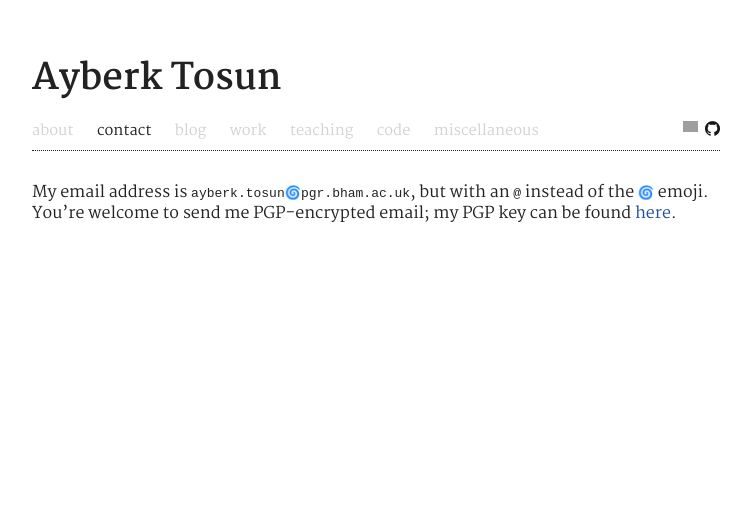
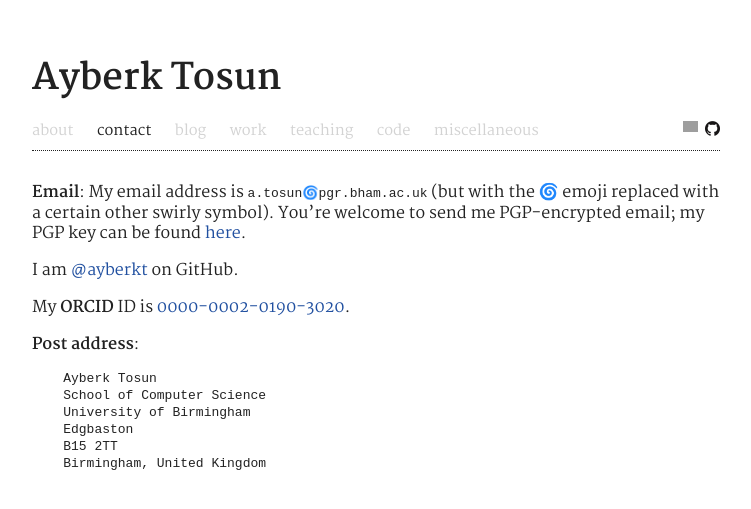
Before and after one commit to ayberkt/homepage, a Jekyll site: the page built from contact.md, in a window 1280 px wide. Shown: the top 509 px of the page, without its empty margins (264-1015 px from the left). Built offline with Jekyll 4.4.1, drawn with Linux system fonts in a browser that asks for light colours; grey boxes are pictures that could not be loaded.

Commit message:
Update the contact page

````diff
--- a/contact.md
+++ b/contact.md
@@ -3,7 +3,22 @@ layout: default
 title: Contact
 ---
 
-My email address is `ayberk.tosun🌀pgr.bham.ac.uk`, but with an `@` instead of
-the `🌀` emoji. You're welcome to send me PGP-encrypted email; my PGP key can be
-found
+**Email**: My email address is `a.tosun🌀pgr.bham.ac.uk` (but with the 🌀 emoji replaced with a
+certain other swirly symbol). You're welcome to send me PGP-encrypted email; my PGP key
+can be found
 [here](https://keys.openpgp.org/vks/v1/by-fingerprint/17AA88FB333FF93A4C3A25312409CCD76D124F2B).
+
+I am [@ayberkt](https://github.com/ayberkt) on GitHub.
+
+My **ORCID** ID is [0000-0002-0190-3020](https://orcid.org/0000-0002-0190-3020).
+
+**Post address**:
+
+```
+    Ayberk Tosun
+    School of Computer Science
+    University of Birmingham
+    Edgbaston
+    B15 2TT
+    Birmingham, United Kingdom
+```
````
